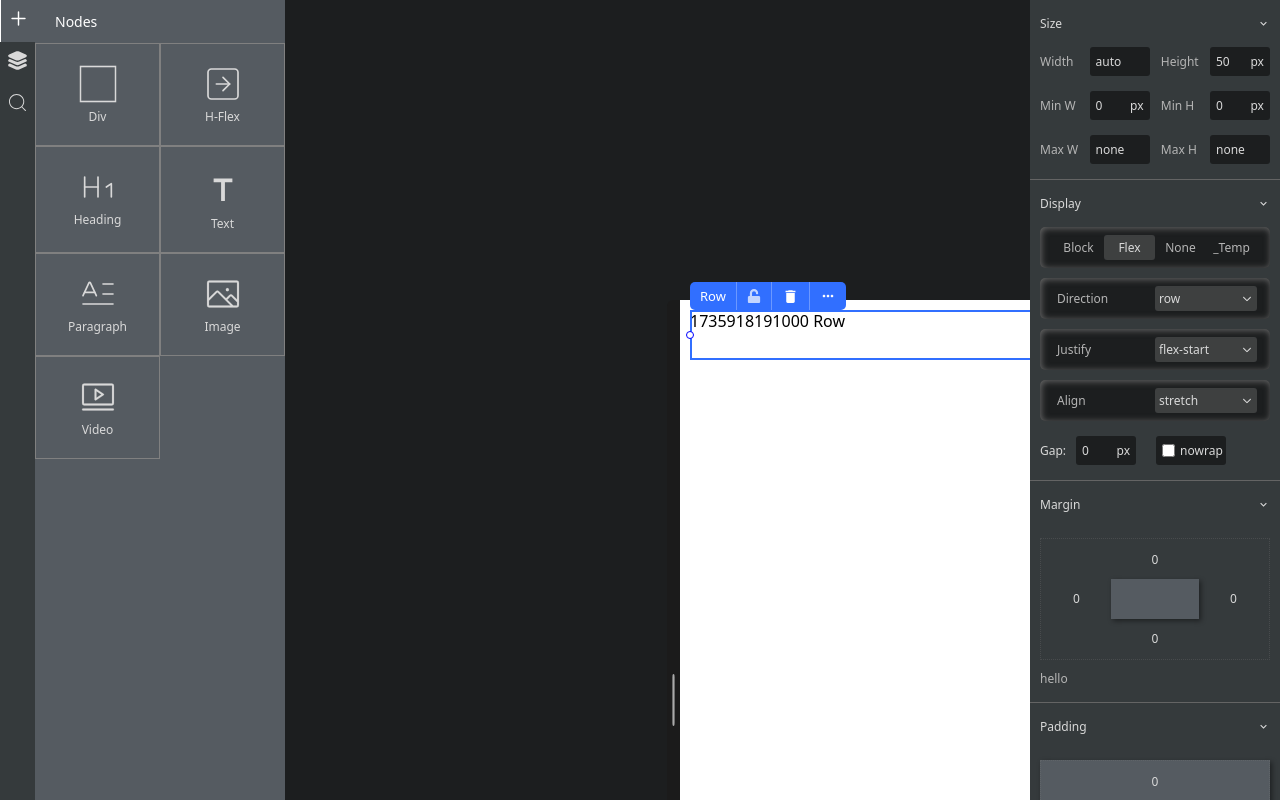
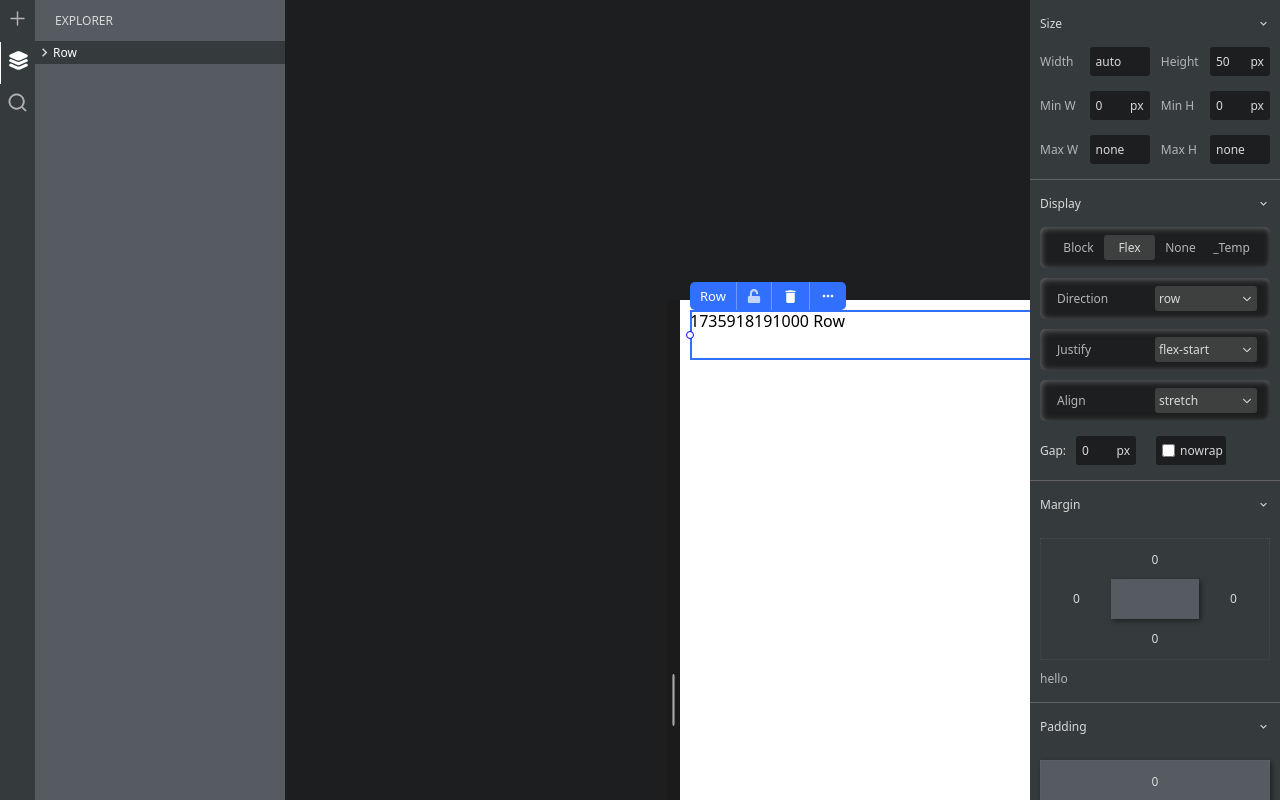
Before and after one commit to priyanshu88064/divbucket, a React (Vite) app: page / in a window 1280 px wide. Built offline with nearby package versions, Linux system fonts and the light colour scheme.

Commit message:
Added Explorer tab still very much more work left to do there, also fixed some bugs

```diff
--- a/src/Components/SideBar/SideBar.jsx
+++ b/src/Components/SideBar/SideBar.jsx
@@ -6,10 +6,14 @@ import { GiSquare } from 'react-icons/gi';
 import { LuHeading1, LuLetterText, LuSquareArrowRight } from 'react-icons/lu';
 import { PiImageLight, PiVideoLight } from 'react-icons/pi';
 import { RiText } from 'react-icons/ri';
+import { useDispatch, useSelector } from 'react-redux';
+import { MdKeyboardArrowDown, MdKeyboardArrowRight } from 'react-icons/md';
+import { updateActiveNode, updateHoverNode } from '../../store/reducers/treeReducer';
 
 export default () => {
 
-    const [tab, setTab] = useState(0);
+    const [tab, setTab] = useState(1);
+    const { tree } = useSelector(state => state.treeReducer);
 
     const handleDragStart = (e, type) => {
         e.dataTransfer.setData("type", type);
@@ -24,7 +28,7 @@ export default () => {
             <div className={styles.cont}>
                 <div onClick={() => handleTabClick(0)} className={`${tab === 0 && styles.activetab} ${styles.it}`}><IoAddOutline className={styles.it0} size={23} /></div>
                 <div onClick={() => handleTabClick(1)} className={`${tab === 1 && styles.activetab} ${styles.it}`}><IoLayers className={styles.it0} size={23} /></div>
-                <div onClick={() => handleTabClick(2)} className={`${tab === 2 && styles.activetab} ${styles.it}`}><CiSearch className={styles.it0} size={23} /></div>
+                <div onClick={() => handleTabClick(2)} className={`${tab === 2 && styles.activetab} ${styles.it}`}><CiSearch className={styles.it0} strokeWidth={'1'} size={23} /></div>
             </div>
             {
                 tab !== null &&
@@ -66,8 +70,10 @@ export default () => {
                             </> :
                             tab == 1 ?
                                 <>
-                                    <div className={styles.head}>Tree Explorer</div>
-                                    <div></div>
+                                    <div className={`${styles.head} ${styles.exp}`}>EXPLORER</div>
+                                    <div className={styles.rlist}>
+                                        <RecursiveList tree={tree} />
+                                    </div>
                                 </> :
                                 <>
                                     <div className={styles.head}>Search</div>
@@ -79,3 +85,64 @@ export default () => {
         </div>
     );
 }
+
+const RecursiveList = ({ tree }) => {
+
+    const { dataMap, activeNodeId: id } = useSelector(state => state.treeReducer);
+    const dispatch = useDispatch();
+
+    return (
+        <>
+            {
+                tree.map(node => (
+                    <RLItem
+                        key={node.id}
+                        name={dataMap[node.id].name}
+                        tree={node.childrens}
+                        onClick={() => { dispatch(updateActiveNode({ nodeId: node.id })) }}
+                        onMouseEnter={() => dispatch(updateHoverNode({ nodeId: node.id }))}
+                        onMouseLeave={() => dispatch(updateHoverNode({ nodeId: null }))}
+                        activeItemClass={node.id === id ? styles.activeItemClass : ""}
+                    />
+                ))
+            }
+        </>
+    );
+}
+
+const RLItem = ({ name, tree, onClick, activeItemClass, onMouseEnter, onMouseLeave }) => {
+
+    const [active, setActive] = useState(false);
+
+    return (
+        <div className={styles.rlistitem}>
+            <div
+                className={`${styles.rliwrap} ${activeItemClass}`}
+                onClick={() => {
+                    setActive(f => !f)
+                    onClick();
+                }}
+                onMouseEnter={onMouseEnter}
+                onMouseLeave={onMouseLeave}
+            >
+                <div className={styles.rli0} onClick={e => { e.preventDefault(); e.stopPropagation(); setActive(f => !f) }}>
+                    {
+                        active ?
+                            <MdKeyboardArrowDown size={17} color='var(--text_0)' /> :
+                            <MdKeyboardArrowRight size={17} color='var(--text_0)' />
+                    }
+                </div>
+                <div className={styles.rli0}>
+                    {name}
+                </div>
+            </div>
+            {
+                active &&
+                <div className={styles.rlicollapse}>
+                    <RecursiveList tree={tree} />
+                </div>
+            }
+        </div>
+    );
+
+}
--- a/src/Components/SideBar/sidebar.module.css
+++ b/src/Components/SideBar/sidebar.module.css
@@ -19,10 +19,10 @@
   cursor: pointer;
 }
 .it0 {
-  color: var(--text_0);
+  color: var(--text_2);
+  /* color: var(--text_0); */
 }
 .activetab {
-  background-color: var(--bg_gray0);
   border-left: 1px solid white;
   .it0 {
     color: white;
@@ -37,11 +37,11 @@
   padding: 12px 0;
   margin-inline: 20px;
 }
-.a1{
+.a1 {
   display: flex;
   flex-wrap: wrap;
 }
-.a10{
+.a10 {
   width: 50%;
   border: 1px solid gray;
   padding: 20px;
@@ -49,11 +49,36 @@
   font-size: 12px;
   text-align: center;
   cursor: grab;
-  /* display: flex;
-  justify-content: start;
-  align-items: center;
-  flex-direction: column; */
 }
-.a10 svg{
+.a10 svg {
   stroke-width: 1;
 }
+.exp {
+  font-size: 12px;
+  color: var(--text_0);
+}
+.rlist {
+  cursor: pointer;
+}
+.rlistitem {
+  font-size: 12px;
+}
+.rliwrap {
+  padding: 2px 0;
+  display: flex;
+  align-items: center;
+  border: 1px solid transparent;
+}
+.rli0 {
+  display: flex;
+  align-items: center;
+}
+.rlicollapse {
+  padding-left: 8px;
+}
+.rliwrap:hover {
+  border: 1px solid var(--text_2);
+}
+.activeItemClass {
+  background: var(--bg_gray);
+}
--- a/src/store/reducers/treeReducer.js
+++ b/src/store/reducers/treeReducer.js
@@ -2,10 +2,19 @@ import { createSlice } from "@reduxjs/toolkit";
 
 const treeSlice = createSlice({
   name: "tree",
-  initialState: { tree: [], activeNodeId: null, styleMap: {}, dataMap: {} },
+  initialState: {
+    tree: [],
+    activeNodeId: null,
+    hoverNodeId: null,
+    styleMap: {},
+    dataMap: {},
+  },
   reducers: {
     updateActiveNode: (state, { payload }) => {
       state.activeNodeId = payload.nodeId;
+    },
+    updateHoverNode: (state, { payload }) => {
+      state.hoverNodeId = payload.nodeId;
     },
     updateTree: (state, { payload }) => {
       state.tree = payload.tree;
@@ -19,6 +28,11 @@ const treeSlice = createSlice({
   },
 });
 
-export const { updateActiveNode, updateTree, updateStyleMap, updateDataMap } =
-  treeSlice.actions;
+export const {
+  updateActiveNode,
+  updateHoverNode,
+  updateTree,
+  updateStyleMap,
+  updateDataMap,
+} = treeSlice.actions;
 export default treeSlice.reducer;
--- a/src/utils/Resizable/Resizable.jsx
+++ b/src/utils/Resizable/Resizable.jsx
@@ -14,7 +14,7 @@ export default ({ id, children }) => {
     const dirRef = useRef();
     const divRef = useRef();
     const dispatch = useDispatch();
-    const { tree, activeNodeId, styleMap, dataMap } = useSelector(state => state.treeReducer);
+    const { tree, activeNodeId, hoverNodeId, styleMap, dataMap } = useSelector(state => state.treeReducer);
     const [isLock, setIsLock] = useState(false);
 
     const initVirtualPosition = () => {
@@ -74,6 +74,8 @@ export default ({ id, children }) => {
         e.stopPropagation();
         const droppedId = e.dataTransfer.getData("data");
 
+        console.log(">>", id, droppedId)
+
         if (id == droppedId) return;
         const newNode = { id: Date.now(), childrens: [] };
         dispatch(updateDataMap({ id: newNode.id, data: { name: "Changethis" } }));
@@ -82,6 +84,8 @@ export default ({ id, children }) => {
     }
     const handleDrag = (e) => {
         e.preventDefault();
+        e.stopPropagation();
+        console.log("dragging", id)
     }
     const handleDragStart = (e) => {
         e.stopPropagation();
@@ -93,19 +97,21 @@ export default ({ id, children }) => {
 
     return (
         <>
-            <div style={{
+            <div
+                style={{
                     position: styleMap[id].position,
                     top: styleMap[id].top,
                     bottom: styleMap[id].bottom,
                     right: styleMap[id].right,
                     left: styleMap[id].left,
-            }}>
+                }}
+            >
                 <div
                     ref={divRef}
                     className={styles.a}
+                    style={styleMap[id]}
                     onDrop={handleDrop}
                     onDragOver={handleDrag}
-                    style={styleMap[id]}
                     draggable
                     onDragStart={handleDragStart}
                     onClick={(e) => {
@@ -137,6 +143,8 @@ export default ({ id, children }) => {
                                 <div onMouseDown={(e) => handleMouseDown(e, 2)} className={`${styles.circle} ${styles.cbottom}`}></div>
                                 <div onMouseDown={(e) => handleMouseDown(e, 3)} className={`${styles.circle} ${styles.cleft}`}></div>
                             </> :
+                            id === hoverNodeId ?
+                                <div className={`${styles.resizable} ${styles.highlight}`}></div> :
                                 <div className={`${styles.resizable} ${styles.hov}`}></div>
                     }
                     {children}
--- a/src/utils/Resizable/resizable.module.css
+++ b/src/utils/Resizable/resizable.module.css
@@ -1,11 +1,12 @@
 .a {
   position: relative !important;
-  min-height: 5px;
-  min-width: 5px;
+  width: 100%;
+  height: 100%;
   top: auto !important;
   left: auto !important;
   right: auto !important;
   bottom: auto !important;
+  z-index: 1;
 }
 
 .resizable {
@@ -19,6 +20,14 @@
   left: 0;
 }
 .hov:hover {
+  border: 2px solid var(--resizeblue);
+}
+
+.highlight {
+  width: 100%;
+  height: 100%;
+  top: 0;
+  left: 0;
   border: 2px solid var(--resizeblue);
 }
 
```
Also changed, not shown: bugs.txt. Lines whose indentation alone changed are shown as unchanged.
